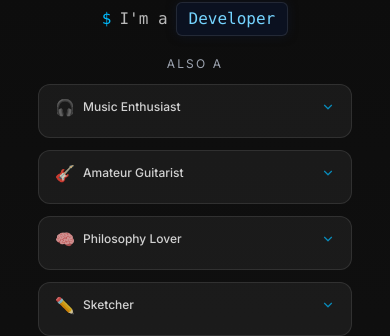
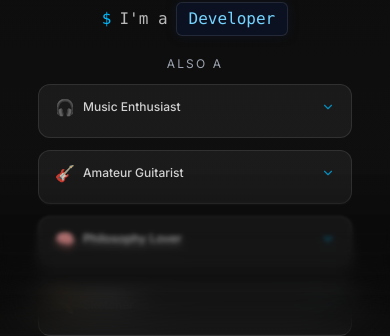
Before and after one commit to pranjal-yadav05/Portfolio, a Next.js app: page / in a window 390 px wide. Shown: the part 510-846 px from the top of the page. Built offline with nearby package versions, Linux system fonts and the light colour scheme; no server answers.

Commit message:
add blur effects

```diff
--- a/app/page.js
+++ b/app/page.js
@@ -8,10 +8,12 @@ import Contact from "@/components/contact";
 import Books from "@/components/books";
 import Footer from "@/components/footer";
 
+import BlurStack from "@/components/ui/blur-stack";
+
 export default function Home() {
   return (
     <SmoothScroll>
-      <main className="min-h-screen overflow-x-hidden">
+      <main className="relative min-h-screen overflow-x-hidden">
         <Hero />
         <Experience />
         <Skills />
@@ -20,6 +22,9 @@ export default function Home() {
         <Books />
         <Contact />
         <Footer />
+
+        {/* Bottom blur overlay */}
+        <BlurStack className="pointer-events-none fixed bottom-0 left-0 right-0 h-40 z-50" />
       </main>
     </SmoothScroll>
   );
--- a/components/footer.jsx
+++ b/components/footer.jsx
@@ -79,6 +79,10 @@ export default function Footer() {
             © {currentYear} Pranjal Yadav. All rights go to AI.
           </p>
         </div>
+
+        <div className="border-t border-gray-800 mt-10 pt-6 text-center">
+
+        </div>
       </div>
     </footer>
   );
--- a/components/hero.jsx
+++ b/components/hero.jsx
@@ -2,7 +2,15 @@
 
 import Image from "next/image";
 import { motion } from "framer-motion";
-import { ArrowDown, Github, Linkedin, Twitter, Code, Zap, ChevronDown } from "lucide-react";
+import {
+  ArrowDown,
+  Github,
+  Linkedin,
+  Twitter,
+  Code,
+  Zap,
+  ChevronDown,
+} from "lucide-react";
 import NowPlaying from "./nowplaying";
 import { useEffect, useState, useRef } from "react";
 import { useRouter } from "next/navigation";
@@ -42,7 +50,8 @@ export default function Hero() {
   }, []);
 
   // GSAP scroll animations
-  useGSAP(() => {
+  useGSAP(
+    () => {
       const elements = [
         subtitleRef.current,
         headingRef.current,
@@ -69,7 +78,7 @@ export default function Hero() {
           stagger: isMobile ? 0.1 : 0.15,
           ease: "power3.out",
           delay: 0.3,
-      }
+        },
       );
 
       // Image reveal animation
@@ -88,13 +97,13 @@ export default function Hero() {
             duration: 1,
             ease: "power3.out",
             delay: 0.5,
-        }
+          },
         );
       }
 
       // Parallax effect on scroll (desktop only)
       if (!isMobile && heroRef.current) {
-      gsap.to(heroRef.current.querySelector('.hero-content'), {
+        gsap.to(heroRef.current.querySelector(".hero-content"), {
           yPercent: 30,
           ease: "none",
           scrollTrigger: {
@@ -118,7 +127,8 @@ export default function Hero() {
       }
 
       // Interest boxes stagger animation on hover area
-    const interestBoxes = interestsRef.current?.querySelectorAll('.interest-box');
+      const interestBoxes =
+        interestsRef.current?.querySelectorAll(".interest-box");
       if (interestBoxes?.length) {
         interestBoxes.forEach((box, index) => {
           gsap.fromTo(
@@ -131,11 +141,13 @@ export default function Hero() {
               duration: 0.5,
               delay: 0.8 + index * 0.1,
               ease: "back.out(1.7)",
-          }
+            },
           );
         });
       }
-  }, { scope: heroRef, dependencies: [isMobile] });
+    },
+    { scope: heroRef, dependencies: [isMobile] },
+  );
 
   // Animation variants for staggered animations - simplified for mobile
   const containerVariants = {
@@ -243,7 +255,9 @@ export default function Hero() {
             <div ref={subtitleRef}>
               <div className="flex items-center justify-center lg:justify-start gap-2 mb-4 text-sm md:text-base text-[#9ca3af]">
                 <div className="h-px w-8 bg-sky-500/50 rounded-full" />
-                <span className="uppercase tracking-[0.18em] text-white/70">Hello, I'm</span>
+                <span className="uppercase tracking-[0.18em] text-white/70">
+                  Hello, I'm
+                </span>
                 <div className="h-px w-8 bg-sky-500/50 rounded-full" />
               </div>
             </div>
@@ -303,15 +317,13 @@ export default function Hero() {
               </span>
             </div>
 
-            <div
-              ref={interestsRef}
-              className="relative mb-8 hero-stagger">
+            <div ref={interestsRef} className="relative mb-8 hero-stagger">
               <div className="flex items-center justify-center lg:justify-start gap-3 mb-3 text-[#c0c0c0]">
                 <span className="text-xs md:text-sm uppercase tracking-[0.18em] text-[#9ca3af]">
                   Also a
                 </span>
               </div>
-              <div className="flex flex-wrap justify-center lg:justify-start gap-3">
+              <div className="flex flex-wrap items-start justify-center lg:justify-start gap-3">
                 {[
                   {
                     label: "Music Enthusiast",
@@ -328,7 +340,7 @@ export default function Hero() {
                   {
                     label: "Sketcher",
                     emoji: "✏️",
-                  }
+                  },
                 ].map((item, idx) => (
                   <motion.button
                     type="button"
@@ -341,22 +353,27 @@ export default function Hero() {
                     whileHover={{ scale: 1.08 }}
                     whileTap={{ scale: 0.96 }}
                     transition={{ duration: 0.2 }}
-                    className={`interest-box group relative inline-flex flex-col items-start gap-2 px-4 py-2.5 rounded-xl text-xs md:text-sm font-medium border border-white/10 bg-white/5 text-white/80 shadow-[0_0_0_0_rgba(56,189,248,0)] hover:bg-white/10 hover:border-white/20 cursor-pointer hover:border-sky-500/80 hover:bg-[#0f172a] transition-all duration-200 z-10 ${activeInterest === idx ? 'border-sky-500/80 bg-[#0f172a] shadow-[0_0_18px_0_rgba(56,189,248,0.55)]' : ''}`}>
+                    className={`interest-box group relative inline-flex flex-col items-start gap-2 px-4 py-2.5 rounded-xl text-xs md:text-sm font-medium border border-white/10 bg-white/5 text-white/80 shadow-[0_0_0_0_rgba(56,189,248,0)] hover:bg-white/10 hover:border-white/20 cursor-pointer hover:border-sky-500/80 hover:bg-[#0f172a] transition-all duration-200 z-10 ${activeInterest === idx ? "border-sky-500/80 bg-[#0f172a] shadow-[0_0_18px_0_rgba(56,189,248,0.55)]" : ""}`}>
                     <div className="flex items-center justify-between gap-2 w-full">
                       <div className="flex items-center gap-2 whitespace-nowrap">
-                        <span className="text-base md:text-lg">{item.emoji}</span>
+                        <span className="text-base md:text-lg">
+                          {item.emoji}
+                        </span>
                         <span>{item.label}</span>
                       </div>
                       <ChevronDown
                         size={14}
                         className={`text-sky-400/70 transition-transform duration-300 ${
                           isMobile
-                            ? (activeInterest === idx ? 'rotate-180' : 'rotate-0')
-                            : 'group-hover:rotate-180'
+                            ? activeInterest === idx
+                              ? "rotate-180"
+                              : "rotate-0"
+                            : "group-hover:rotate-180"
                         }`}
                       />
                     </div>
-                    <div className={`max-h-0 overflow-hidden transition-all duration-300 ease-in-out ${isMobile ? (activeInterest === idx ? 'max-h-32' : 'max-h-0') : 'group-hover:max-h-32'}`}>
+                    <div
+                      className={`max-h-0 overflow-hidden transition-all duration-300 ease-in-out ${isMobile ? (activeInterest === idx ? "max-h-32" : "max-h-0") : "group-hover:max-h-32"}`}>
                       <div className="pt-2 border-t border-white/10">
                         <p className="text-[10px] md:text-xs text-[#9ca3af] leading-relaxed max-w-[280px] text-left">
                           {traitDescriptions[item.label]}
@@ -410,12 +427,12 @@ export default function Hero() {
               through a semiconductor.
             </p>
 
-            <div
+            {/* <div
               ref={buttonsRef}
               className="flex flex-wrap justify-center lg:justify-start gap-4 mb-10">
               <motion.a
                 href="#projects"
-                className="px-8 py-4 bg-sky-600 hover:bg-sky-500 text-white rounded-lg shadow-lg transition-all"
+                className="px-8 py-4 rounded-xl border border-white/10 bg-[#0f172a]/80 backdrop-blur-md text-white shadow-[0_0_20px_rgba(56,189,248,0.12)] hover:border-sky-400/40 hover:bg-[#111827] transition-all duration-300"
                 whileHover={
                   !isMobile
                     ? {
@@ -447,7 +464,7 @@ export default function Hero() {
                   <span>Connect With Me</span>
                 </span>
               </motion.a>
-            </div>
+            </div> */}
 
             <div ref={socialsRef}>
               <div className="flex justify-center lg:justify-start space-x-5">
@@ -493,7 +510,7 @@ export default function Hero() {
                       <Icon size={22} />
                       <span className="hidden md:inline">{label}</span>
                     </motion.a>
-                  )
+                  ),
                 )}
               </div>
             </div>
--- a/components/signature.jsx
+++ b/components/signature.jsx
@@ -66,7 +66,7 @@ export default function Signature() {
           strokeLinejoin="round"
           style={{
             transition:
-              'stroke-dashoffset 4.5s cubic-bezier(0.65, 0, 0.35, 1)',
+              'stroke-dashoffset 3s cubic-bezier(0.65, 0, 0.35, 1)',
           }}
         />
       </svg>
--- /dev/null
+++ b/components/ui/blur-stack.jsx
@@ -0,0 +1,52 @@
+// components/ui/blur-stack.jsx
+
+const DEFAULT_BLUR_CONFIG = [
+  { blur: 0.5, maskStops: [0, 12.5, 25, 37.5], zIndex: 1 },
+  { blur: 1, maskStops: [12.5, 25, 37.5, 50], zIndex: 2 },
+  { blur: 2, maskStops: [25, 37.5, 50, 62.5], zIndex: 3 },
+  { blur: 4, maskStops: [37.5, 50, 62.5, 75], zIndex: 4 },
+  { blur: 8, maskStops: [50, 62.5, 75, 87.5], zIndex: 5 },
+  { blur: 16, maskStops: [62.5, 75, 87.5, 100], zIndex: 6 },
+  { blur: 32, maskStops: [75, 87.5, 100, 100], zIndex: 7 },
+];
+
+export default function BlurStack({
+  className = "",
+  config = DEFAULT_BLUR_CONFIG,
+}) {
+  return (
+    <div className={className}>
+      <div className="absolute inset-0 overflow-hidden">
+        {config.map((layer, index) => {
+          const [start, solidStart, solidEnd, end] = layer.maskStops;
+
+          const maskImage = `
+            linear-gradient(
+              rgba(0,0,0,0) ${start}%,
+              rgba(0,0,0,1) ${solidStart}%,
+              rgba(0,0,0,1) ${solidEnd}%,
+              rgba(0,0,0,0) ${end}%
+            )
+          `;
+
+          return (
+            <div
+              key={index}
+              className="pointer-events-none absolute inset-0"
+              style={{
+                zIndex: layer.zIndex,
+                maskImage,
+                WebkitMaskImage: maskImage,
+                backdropFilter: `blur(${layer.blur}px)`,
+                WebkitBackdropFilter: `blur(${layer.blur}px)`,
+
+                // optional glass tint
+                background: "rgba(0,0,0,0.05)",
+              }}
+            />
+          );
+        })}
+      </div>
+    </div>
+  );
+}
```
Also changed, not shown: components/projects.jsx (+17 -16 lines). Lines whose indentation alone changed are shown as unchanged.
